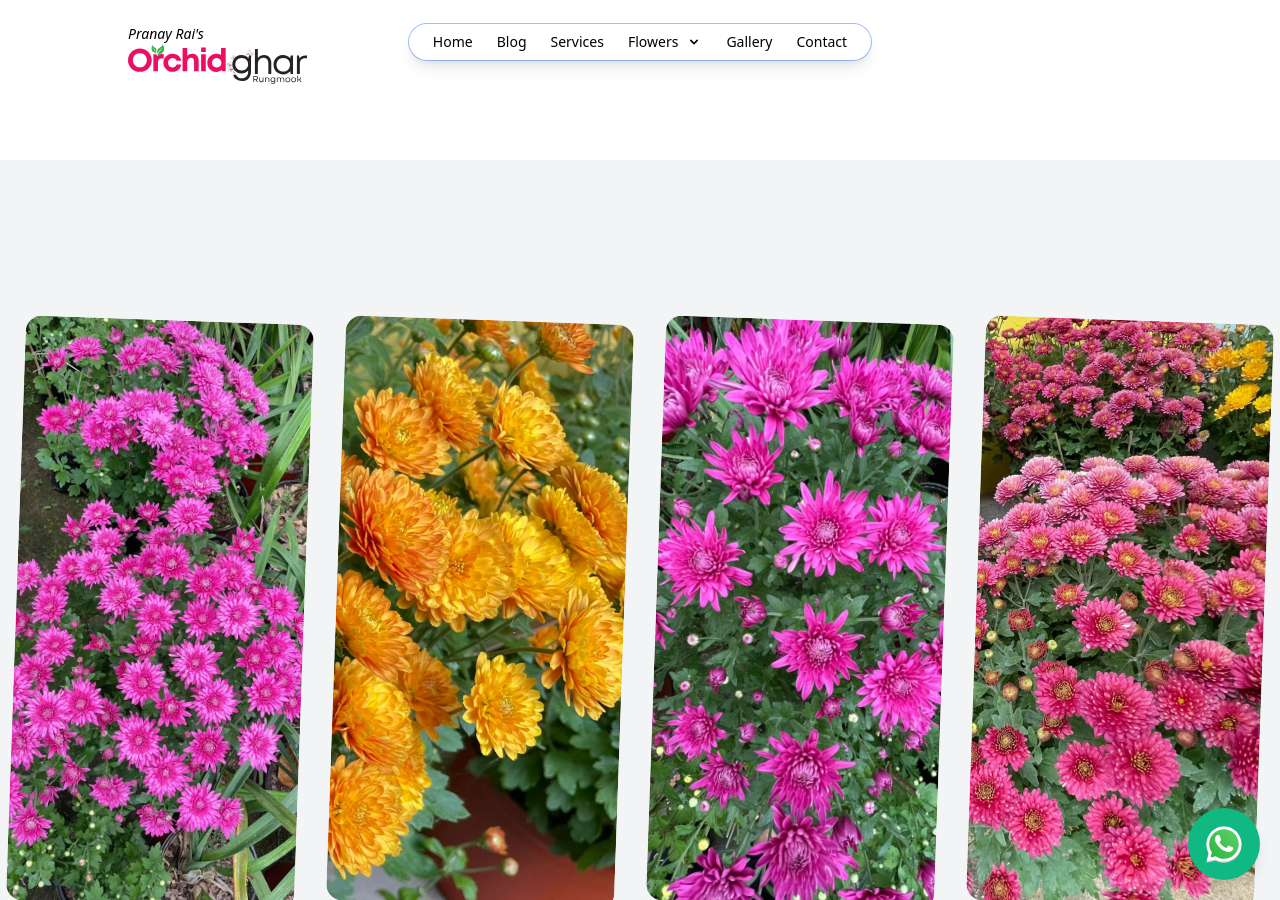
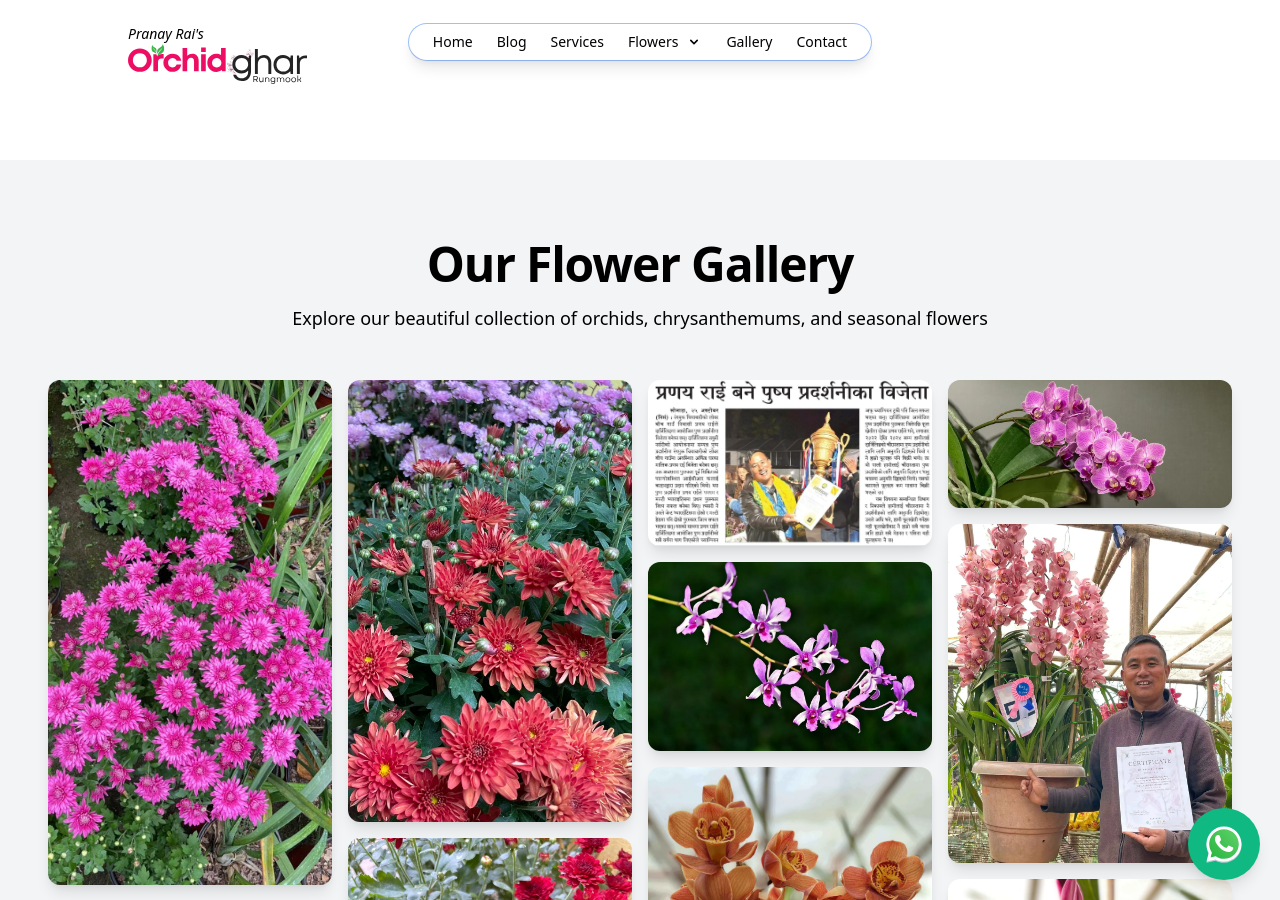
Before and after one commit to OrchidGhar/orchidghar.github.io, a Jekyll site: the page built from gallery.html, in a window 1280 px wide and 900 px high. Built offline with Jekyll 4.4.1, drawn with Linux system fonts in a browser that asks for light colours; nearby versions of some CDN libraries.

Commit message:
gallery.html updated

```diff
--- a/gallery.html
+++ b/gallery.html
@@ -3,27 +3,25 @@ layout: default
 title: "Gallery | Orchid Ghar"
 ---
 
-<section class="gallery bg-gray-100 md:py-20">
-  <div class="mt-16 sm:mt-20">
-    <div class="-my-4 flex flex-wrap justify-center gap-5 overflow-hidden py-4 sm:gap-8">
+<section class="gallery bg-gray-100 py-20">
+  <div class="mx-auto max-w-7xl px-4 sm:px-8 lg:px-12">
+    <div class="text-center mb-12">
+      <h1 class="text-4xl font-bold tracking-tight text-zinc-800 sm:text-5xl mb-4">Our Flower Gallery</h1>
+      <p class="text-lg text-zinc-600">Explore our beautiful collection of orchids, chrysanthemums, and seasonal flowers</p>
+    </div>
 
+    <div class="masonry-gallery">
       {% assign gallery_images = site.static_files | where_exp: "file", "file.path contains '/assets/images/'" %}
       {% for image in gallery_images %}
-      <div
-        class="relative aspect-9/10 w-40 flex-none overflow-hidden rounded-xl bg-zinc-100 sm:w-72 sm:rounded-2xl dark:bg-zinc-800 {% if forloop.index0 | modulo: 2 == 0 %}rotate-2{% else %}-rotate-2{% endif %} transform hover:rotate-0"
-      >
+      <div class="masonry-item shadow-lg hover:shadow-2xl transition-shadow duration-300">
         <img
           alt="Gallery Image {{ forloop.index }}"
           loading="lazy"
           decoding="async"
-          class="inset-0 h-full w-full object-cover"
           src="{{ image.path | relative_url }}"
-          style="color: transparent"
-          sizes="(min-width: 640px) 18rem, 11rem"
         />
       </div>
       {% endfor %}
-
     </div>
   </div>
 </section>
```
